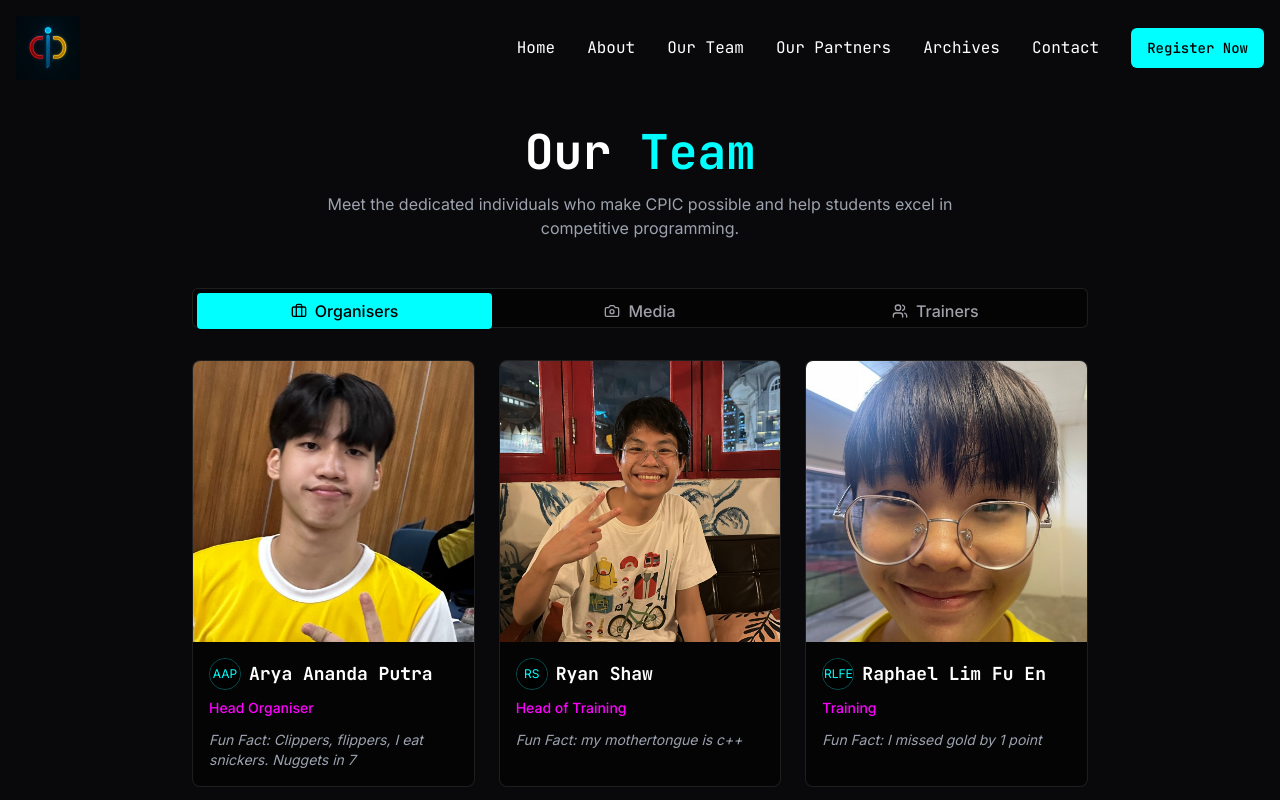
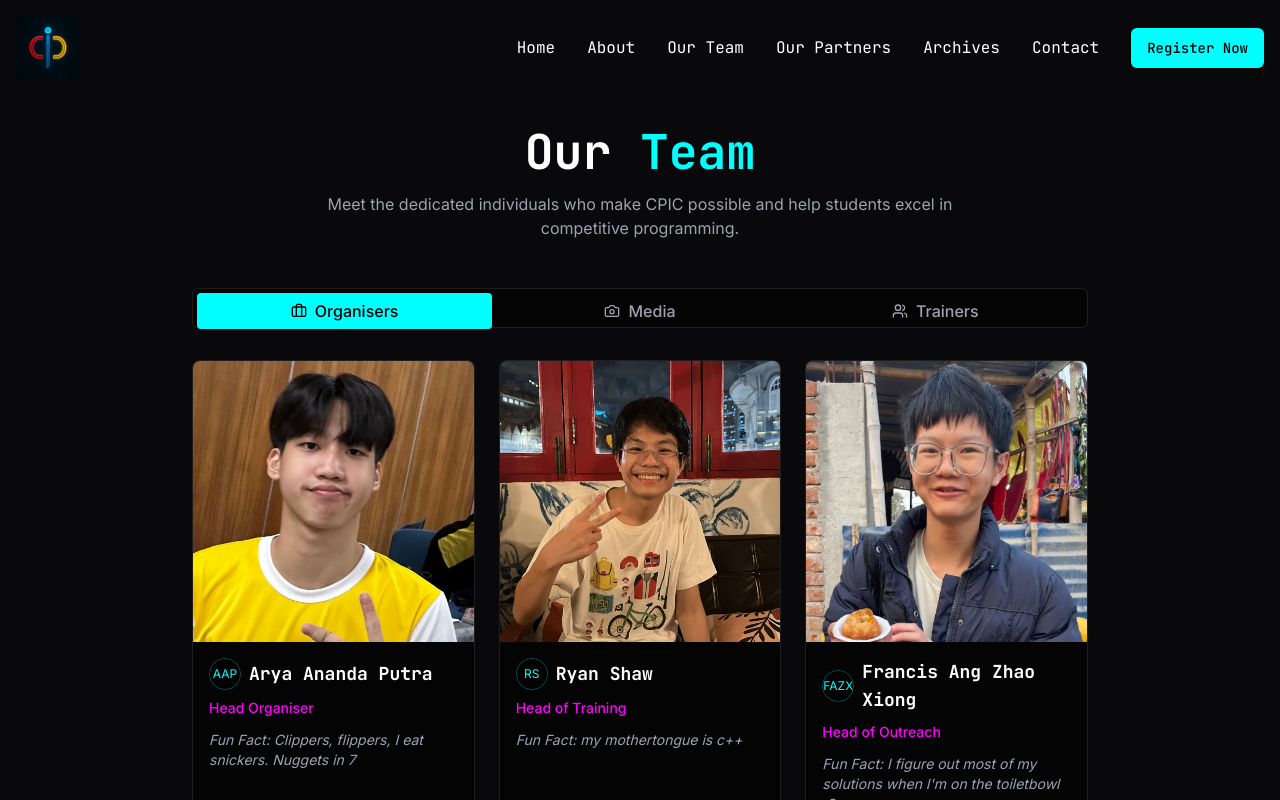
Before and after one commit to Hijackedsoul/cpic, a React (Vite) app: page /our-team in a window 1280 px wide. Shown: the top 800 px of the page. Built offline with nearby package versions, Linux system fonts and the light colour scheme.

Commit message:
Code edited in Lovable Code Editor
Edited UI in Lovable

```diff
--- a/src/data/teamData.ts
+++ b/src/data/teamData.ts
@@ -27,12 +27,12 @@ export const teamData: TeamData = {
       role: "Head of Training",
       funFact: "my mothertongue is c++"
     },
-    {
-      name: "Raphael Lim Fu En",
-      image: "/lovable-uploads/e6aad531-8fc5-4a72-a9fc-c166d1871e6a.png",
-      role: "Training",
-      funFact: "I missed gold by 1 point"
-    },
+    //{
+      //name: "Raphael Lim Fu En",
+      //image: "/lovable-uploads/e6aad531-8fc5-4a72-a9fc-c166d1871e6a.png",
+      //role: "Training",
+      //funFact: "I missed gold by 1 point"
+    //},
     {
       name: "Francis Ang Zhao Xiong",
       image: "/lovable-uploads/9a085198-d377-46f1-a07b-6e909dd44927.png",
```
